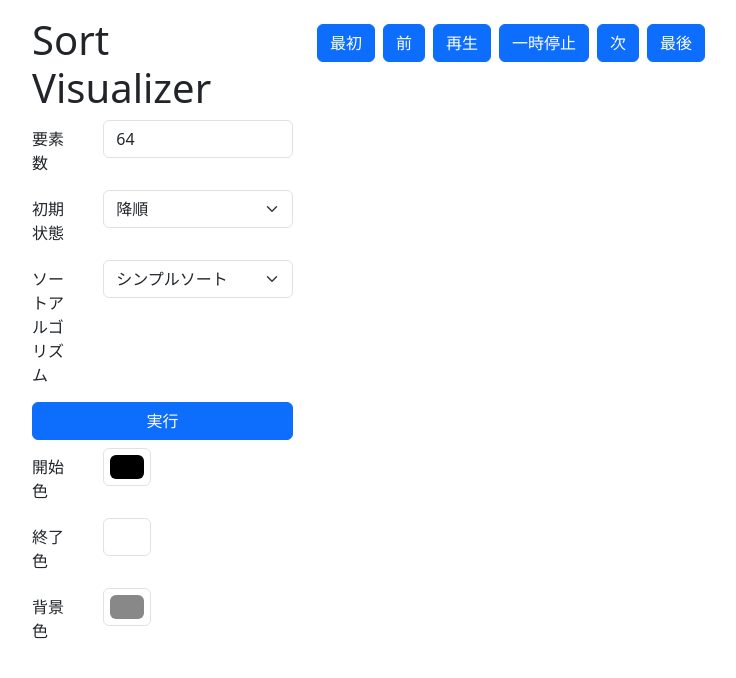
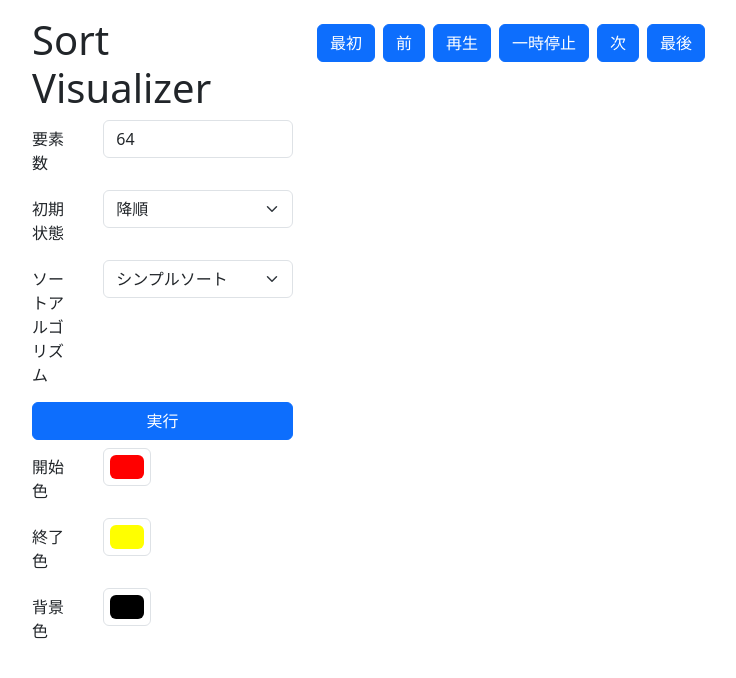
Before and after one commit to hal-shu-sato/algorithm1-2b, a Next.js app: page / in a window 1280 px wide. Shown: the top 678 px of the page, without its empty margins (50-786 px from the left). Built offline with nearby package versions, Linux system fonts and the light colour scheme.

Commit message:
change the default colors

```diff
--- a/src/app/main.tsx
+++ b/src/app/main.tsx
@@ -116,9 +116,9 @@ export default function Main() {
   const [size, setSize] = useState<number | null>(64);
   const [initialSort, setInitialSort] = useState<initialSortType>('desc');
   const [sortAlgorithm, setSortAlgorithm] = useState('simple');
-  const [startColor, setStartColor] = useState('#000000');
-  const [endColor, setEndColor] = useState('#ffffff');
-  const [bgColor, setBgColor] = useState('#888888');
+  const [startColor, setStartColor] = useState('#ff0000');
+  const [endColor, setEndColor] = useState('#ffff00');
+  const [bgColor, setBgColor] = useState('#000000');
 
   const [visualizerState, setVisualizerState] = useState<{
     history: number[][];
```
